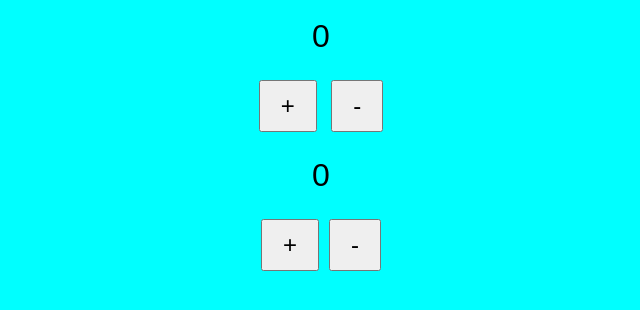
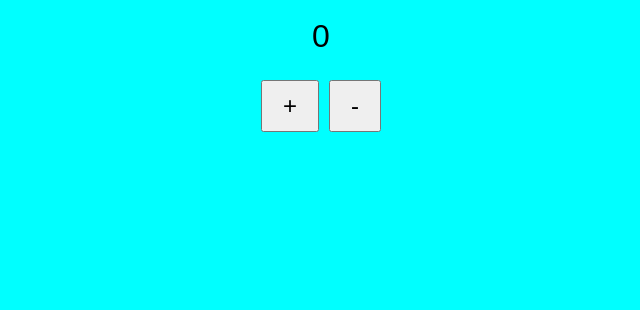
Before and after one commit to JacopoLoco/JavascriptCounter, a plain HTML site: page index.html in a window 1280 px wide. Shown: the part 90-400 px from the top of the page, without its empty margins (319-959 px from the left). Drawn offline with Linux system fonts and the light colour scheme.

Commit message:
Update index.html

```diff
--- a/index.html
+++ b/index.html
@@ -9,8 +9,5 @@
 </head>
 <body>
   <h1>Counter App</h1>
-  <div class="counter">0</div>
-  <button id="increment">+</button>
-  <button id="decrement">-</button>
 </body>
 </html>
```
